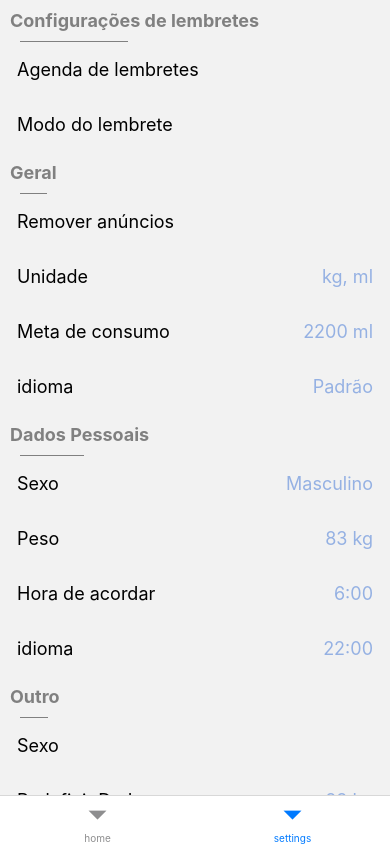
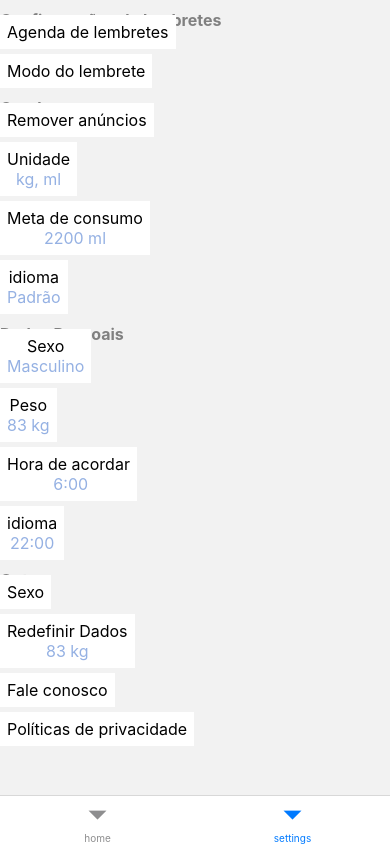
Before and after one commit to lucas-linard/Reminder-Drink-Water, a React Native app: screen / in a window 390 px wide. Built offline with nearby package versions, Linux system fonts and the light colour scheme.

Commit message:
Text, Conatinaer, Button, Box styled based on props with default values

```diff
--- a/src/components/Box/index.tsx
+++ b/src/components/Box/index.tsx
@@ -4,12 +4,11 @@ import { Container , ContainerProps} from "./styles"
 
 interface Props extends ContainerProps {
     children?: ReactNode;
-    style?: ViewStyle;
 }
 
-export default function Box({style,  children, ...rest} : Props) {
+export default function Box({ children, ...rest} : Props) {
     return (
-        <Container style={style} {...rest}>
+        <Container {...rest}>
             {children}
         </Container>
     )
--- a/src/components/Box/styles.ts
+++ b/src/components/Box/styles.ts
@@ -1,10 +1,22 @@
 import styled from "styled-components/native";
 
 export interface ContainerProps {
-    color?: string;
+    flex?: number;
+    flexWrap?: "nowrap" | "wrap" | "wrap-reverse";
+    flexDirection?: "row" | "row-reverse" | "column" | "column-reverse";
+    justifyContent?: "flex-start" | "center" | "flex-end" | "space-between" | "space-around" | "space-evenly";
+    alignItems?: "flex-start" | "center" | "flex-end" | "stretch" | "baseline";
+    spacingVertical?: number;
+    spacing?: number;
 }
 
 export const Container = styled.View<ContainerProps>`
-    justify-content: flex-start;
-    align-items: flex-start;
+    flex: ${props => props.flex || 0};
+    flex-wrap: ${props => props.flexWrap || 'nowrap'};
+    flex-direction: ${props => props.flexDirection || 'column'};
+    justify-content: ${props => props.justifyContent || 'flex-start'};
+    align-items: ${props => props.alignItems || 'flex-start'};
+    margin-top: ${props => props.spacingVertical || 0}px;
+    margin-left: ${props => props.spacing || 0}px;
+
 `
--- a/src/components/Button/index.tsx
+++ b/src/components/Button/index.tsx
@@ -1,18 +1,18 @@
 import React from "react";
 import { TouchableOpacityProps } from "react-native";
-import { Container , CicularContainer, Title } from "./styles";
+import { Container , CicularContainer, Title,   } from "./styles";
+import { ContainerProps, TextProps } from "./styles";
 
 
-type Props = TouchableOpacityProps & {
+type Props = TouchableOpacityProps & ContainerProps & {
     title?: string;
     children?: React.ReactNode;
-    style?: object;
 }
 
 export default function Button({ style, title, children , ...rest } : Props) {
     return (
-        <Container style={style} {...rest}>
-             {title? <Title>{title}</Title> : null}
+        <Container {...rest}>
+             {title? <Title {...rest}>{title}</Title> : null}
             {children}
         </Container>
     )
@@ -20,7 +20,7 @@ export default function Button({ style, title, children , ...rest } : Props) {
 
 export function CicularButton({ style, title, children , ...rest } : Props) {
     return (
-        <CicularContainer style={style} {...rest}>
+        <CicularContainer {...rest}>
            {title? <Title>{title}</Title> : null}
             {children}
         </CicularContainer>
--- a/src/components/Button/styles.ts
+++ b/src/components/Button/styles.ts
@@ -1,13 +1,26 @@
 import styled from 'styled-components/native';
 
-export const Container = styled.TouchableOpacity`
-    padding: 7px;
-    border-radius: 7px;
-    align-items: center;
-    margin-top: 5px;
+export interface ContainerProps {
+  padding?: string;
+  borderRadius?: string;
+  alignItems?: string;
+  marginTop?: string;
+  backgroundColor?: string;
+}
+
+export interface TextProps {
+  fontSize?: string;
+}
+
+export const Container = styled.TouchableOpacity<ContainerProps>`
+    padding: ${props => props.padding || '7px'};
+    border-radius: ${props => props.borderRadius || '0px'};
+    align-items: ${props => props.alignItems || 'center'};
+    margin-top: ${props => props.marginTop || '5px'};
+    background-color: ${props => props.backgroundColor || '#fff'};
     `
 
-
+//dont mess withg this for now
 export const CicularContainer = styled.TouchableOpacity`
     border-radius: 50px;
     width: 100px;
@@ -18,6 +31,6 @@ export const CicularContainer = styled.TouchableOpacity`
 
 
 
-export const Title = styled.Text`
-  font-size: 14px;
+export const Title = styled.Text<TextProps>`
+  font-size: ${props => props.fontSize || '16px'};
 `;
--- a/src/components/Container/index.tsx
+++ b/src/components/Container/index.tsx
@@ -3,12 +3,11 @@ import { Container } from "./styles"
 import { ViewProps } from "react-native";
 interface ContainerProps extends ViewProps {
     children?: React.ReactNode;
-    style?: object;
 }
 
 export default ({children, style,  ...rest}: ContainerProps) => {
     return (
-        <Container style={style} {...rest}>
+        <Container {...rest}>
             {children}
         </Container>
     )
--- a/src/components/Container/styles.ts
+++ b/src/components/Container/styles.ts
@@ -1,12 +1,15 @@
 import styled from "styled-components/native";
 
 interface ContainerProps {
-    color?: string;
-    spacing?: number;
+    flex?: number;
+    justifyContent?: string;
+    alignItems?: string;
+    backgroundColor?: string;
 }
 
 export const Container = styled.SafeAreaView<ContainerProps>`
-    flex:1;
-    justify-content: flex-start;
-    align-items: center;
+    flex:${props => props.flex || 1};
+    justify-content: ${props => props.justifyContent || 'flex-start'};
+    align-items: ${props => props.alignItems || 'flex-start'};
+    background-color: ${props => props.backgroundColor || 'transparent'};
 `
--- a/src/components/Text/index.tsx
+++ b/src/components/Text/index.tsx
@@ -4,10 +4,9 @@ import { Text, TextProps } from './styles';
 
 interface Props extends TextProps {
     children?: ReactNode;
-    style?: TextStyle;
   };
 
 
-export default function TextComponent({style,  children, ...rest} : Props) {
-    return <Text style={style} {...rest}>{children}</Text>;
+export default function TextComponent({children, ...rest} : Props) {
+    return <Text {...rest}>{children}</Text>;
 }
--- a/src/components/Text/styles.ts
+++ b/src/components/Text/styles.ts
@@ -3,11 +3,14 @@ import styled from 'styled-components/native';
 export interface TextProps {
     color?: string;
     fontWeight?: string;
+    fontSize?: string;
+    width?: string;
 }
 
 
 export const Text = styled.Text<TextProps>`
     color: ${props => props.color || '#000'};
     font-weight: ${props => props.fontWeight || 'normal'};
-    font-size: 18px;
+    font-size: ${props => props.fontSize || '16px'};
+    width: ${props => props.width || 'auto'};
 `
--- a/src/screens/settings.tsx
+++ b/src/screens/settings.tsx
@@ -1,97 +1,202 @@
-import React from "react";
-import Container  from "../components/Container";
-import Box from "../components/Box";
-import Text from "../components/Text";
-import Button from "../components/Button";
-import { ScrollView } from "react-native";
+import React from 'react';
+import Container from '../components/Container';
+import Box from '../components/Box';
+import Text from '../components/Text';
+import Button from '../components/Button';
+import {ScrollView} from 'react-native';
 
 export default function App() {
-    return(
+  return (
     <ScrollView>
-        <Container style={{marginHorizontal: 10, alignItems: 'flex-start' }}>
+      <Container style={{marginHorizontal: 10, alignItems: 'flex-start'}}>
         {/* CONFIG LEMBRETE */}
-        <Box style={{marginTop:10,flexDirection: 'row',flexWrap: 'wrap'}}>
-            <Text style={{color:'#808080', fontWeight:'bold', width:"100%"}}>Configurações de lembretes</Text>
-            <Box style={{backgroundColor:"#808080" , height:1, width:"40%", marginHorizontal: 10, marginTop:10}}/>
+        <Box style={{marginTop: 10, flexDirection: 'row', flexWrap: 'wrap'}}>
+          <Text color="#808080" fontWeight="bold" width="100%">
+            Configurações de lembretes
+          </Text>
+          <Box
+            style={{
+              backgroundColor: '#808080',
+              height: 1,
+              width: '40%',
+              marginHorizontal: 10,
+              marginTop: 10,
+            }}
+          />
         </Box>
 
-        <Button style={{justifyContent:'flex-start', marginVertical: 10}}>
+        <Button style={{justifyContent: 'flex-start', marginVertical: 10}}>
           <Text>Agenda de lembretes</Text>
         </Button>
 
-        <Button style={{justifyContent:'flex-start', marginVertical: 10}}>
+        <Button style={{justifyContent: 'flex-start', marginVertical: 10}}>
           <Text>Modo do lembrete</Text>
         </Button>
         {/* GERAL */}
-        <Box style={{marginTop:10,flexDirection: 'row',flexWrap: 'wrap'}}>
-            <Text style={{color:'#808080', fontWeight:'bold', width:"100%"}}>Geral</Text>
-            <Box style={{backgroundColor:"#808080" , height:1, width:"40%", marginHorizontal: 10, marginTop:10}}/>
+        <Box style={{marginTop: 10, flexDirection: 'row', flexWrap: 'wrap'}}>
+          <Text style={{color: '#808080', fontWeight: 'bold', width: '100%'}}>
+            Geral
+          </Text>
+          <Box
+            style={{
+              backgroundColor: '#808080',
+              height: 1,
+              width: '40%',
+              marginHorizontal: 10,
+              marginTop: 10,
+            }}
+          />
         </Box>
 
-        <Button style={{justifyContent:'flex-start', marginVertical: 10}}>
+        <Button style={{justifyContent: 'flex-start', marginVertical: 10}}>
           <Text>Remover anúncios</Text>
         </Button>
-        <Button style={{flexDirection:'row',justifyContent:'space-between',width:'100%', marginVertical: 10 }}>
+        <Button
+          style={{
+            flexDirection: 'row',
+            justifyContent: 'space-between',
+            width: '100%',
+            marginVertical: 10,
+          }}>
           <Text>Unidade</Text>
-            <Text style={{color:'#95b1e3'}}>kg, ml</Text>
+          <Text style={{color: '#95b1e3'}}>kg, ml</Text>
         </Button>
 
-        <Button style={{flexDirection:'row',justifyContent:'space-between',width:'100%', marginVertical: 10 }}>
-            <Text >Meta de consumo</Text>
-            <Text style={{color:'#95b1e3'}}>2200 ml</Text>
+        <Button
+          style={{
+            flexDirection: 'row',
+            justifyContent: 'space-between',
+            width: '100%',
+            marginVertical: 10,
+          }}>
+          <Text>Meta de consumo</Text>
+          <Text style={{color: '#95b1e3'}}>2200 ml</Text>
         </Button>
-        <Button style={{flexDirection:'row',justifyContent:'space-between',width:'100%', marginVertical: 10 }}>
+        <Button
+          style={{
+            flexDirection: 'row',
+            justifyContent: 'space-between',
+            width: '100%',
+            marginVertical: 10,
+          }}>
           <Text>idioma</Text>
-            <Text style={{color:'#95b1e3'}}>Padrão</Text>
+          <Text style={{color: '#95b1e3'}}>Padrão</Text>
         </Button>
 
         {/* USUARIO */}
-        <Box style={{marginTop:10,flexDirection: 'row',flexWrap: 'wrap'}}>
-            <Text style={{color:'#808080', fontWeight:'bold', width:"100%"}}>Dados Pessoais</Text>
-            <Box style={{backgroundColor:"#808080" , height:1, width:"40%", marginHorizontal: 10, marginTop:10}}/>
+        <Box style={{marginTop: 10, flexDirection: 'row', flexWrap: 'wrap'}}>
+          <Text style={{color: '#808080', fontWeight: 'bold', width: '100%'}}>
+            Dados Pessoais
+          </Text>
+          <Box
+            style={{
+              backgroundColor: '#808080',
+              height: 1,
+              width: '40%',
+              marginHorizontal: 10,
+              marginTop: 10,
+            }}
+          />
         </Box>
 
-        <Button style={{flexDirection:'row',justifyContent:'space-between',width:'100%', marginVertical: 10 }}>
+        <Button
+          style={{
+            flexDirection: 'row',
+            justifyContent: 'space-between',
+            width: '100%',
+            marginVertical: 10,
+          }}>
           <Text>Sexo</Text>
-            <Text style={{color:'#95b1e3'}}>Masculino</Text>
+          <Text style={{color: '#95b1e3'}}>Masculino</Text>
         </Button>
 
-        <Button style={{flexDirection:'row',justifyContent:'space-between',width:'100%', marginVertical: 10 }}>
-            <Text >Peso</Text>
-            <Text style={{color:'#95b1e3'}}>83 kg</Text>
+        <Button
+          style={{
+            flexDirection: 'row',
+            justifyContent: 'space-between',
+            width: '100%',
+            marginVertical: 10,
+          }}>
+          <Text>Peso</Text>
+          <Text style={{color: '#95b1e3'}}>83 kg</Text>
         </Button>
-        <Button style={{flexDirection:'row',justifyContent:'space-between',width:'100%', marginVertical: 10 }}>
+        <Button
+          style={{
+            flexDirection: 'row',
+            justifyContent: 'space-between',
+            width: '100%',
+            marginVertical: 10,
+          }}>
           <Text>Hora de acordar</Text>
-            <Text style={{color:'#95b1e3'}}> 6:00</Text>
+          <Text style={{color: '#95b1e3'}}> 6:00</Text>
         </Button>
-        <Button style={{flexDirection:'row',justifyContent:'space-between',width:'100%', marginVertical: 10 }}>
+        <Button
+          style={{
+            flexDirection: 'row',
+            justifyContent: 'space-between',
+            width: '100%',
+            marginVertical: 10,
+          }}>
           <Text>idioma</Text>
-            <Text style={{color:'#95b1e3'}}>22:00</Text>
+          <Text style={{color: '#95b1e3'}}>22:00</Text>
         </Button>
 
         {/* Outro */}
-        <Box style={{marginTop:10,flexDirection: 'row',flexWrap: 'wrap'}}>
-            <Text style={{color:'#808080', fontWeight:'bold', width:"100%"}}>Outro</Text>
-            <Box style={{backgroundColor:"#808080" , height:1, width:"40%", marginHorizontal: 10, marginTop:10}}/>
+        <Box style={{marginTop: 10, flexDirection: 'row', flexWrap: 'wrap'}}>
+          <Text style={{color: '#808080', fontWeight: 'bold', width: '100%'}}>
+            Outro
+          </Text>
+          <Box
+            style={{
+              backgroundColor: '#808080',
+              height: 1,
+              width: '40%',
+              marginHorizontal: 10,
+              marginTop: 10,
+            }}
+          />
         </Box>
 
-        <Button style={{flexDirection:'row',justifyContent:'space-between',width:'100%', marginVertical: 10 }}>
+        <Button
+          style={{
+            flexDirection: 'row',
+            justifyContent: 'space-between',
+            width: '100%',
+            marginVertical: 10,
+          }}>
           <Text>Sexo</Text>
         </Button>
 
-        <Button style={{flexDirection:'row',justifyContent:'space-between',width:'100%', marginVertical: 10 }}>
-            <Text >Redefinir Dados</Text>
-            <Text style={{color:'#95b1e3'}}>83 kg</Text>
+        <Button
+          style={{
+            flexDirection: 'row',
+            justifyContent: 'space-between',
+            width: '100%',
+            marginVertical: 10,
+          }}>
+          <Text>Redefinir Dados</Text>
+          <Text style={{color: '#95b1e3'}}>83 kg</Text>
         </Button>
 
-        <Button style={{flexDirection:'row',justifyContent:'space-between',width:'100%', marginVertical: 10 }}>
+        <Button
+          style={{
+            flexDirection: 'row',
+            justifyContent: 'space-between',
+            width: '100%',
+            marginVertical: 10,
+          }}>
           <Text>Fale conosco</Text>
         </Button>
-        <Button style={{flexDirection:'row',justifyContent:'space-between',width:'100%', marginVertical: 10 }}>
+        <Button
+          style={{
+            flexDirection: 'row',
+            justifyContent: 'space-between',
+            width: '100%',
+            marginVertical: 10,
+          }}>
           <Text>Políticas de privacidade</Text>
         </Button>
-
       </Container>
     </ScrollView>
-    )
+  );
 }
```
Lines whose indentation alone changed are shown as unchanged.
